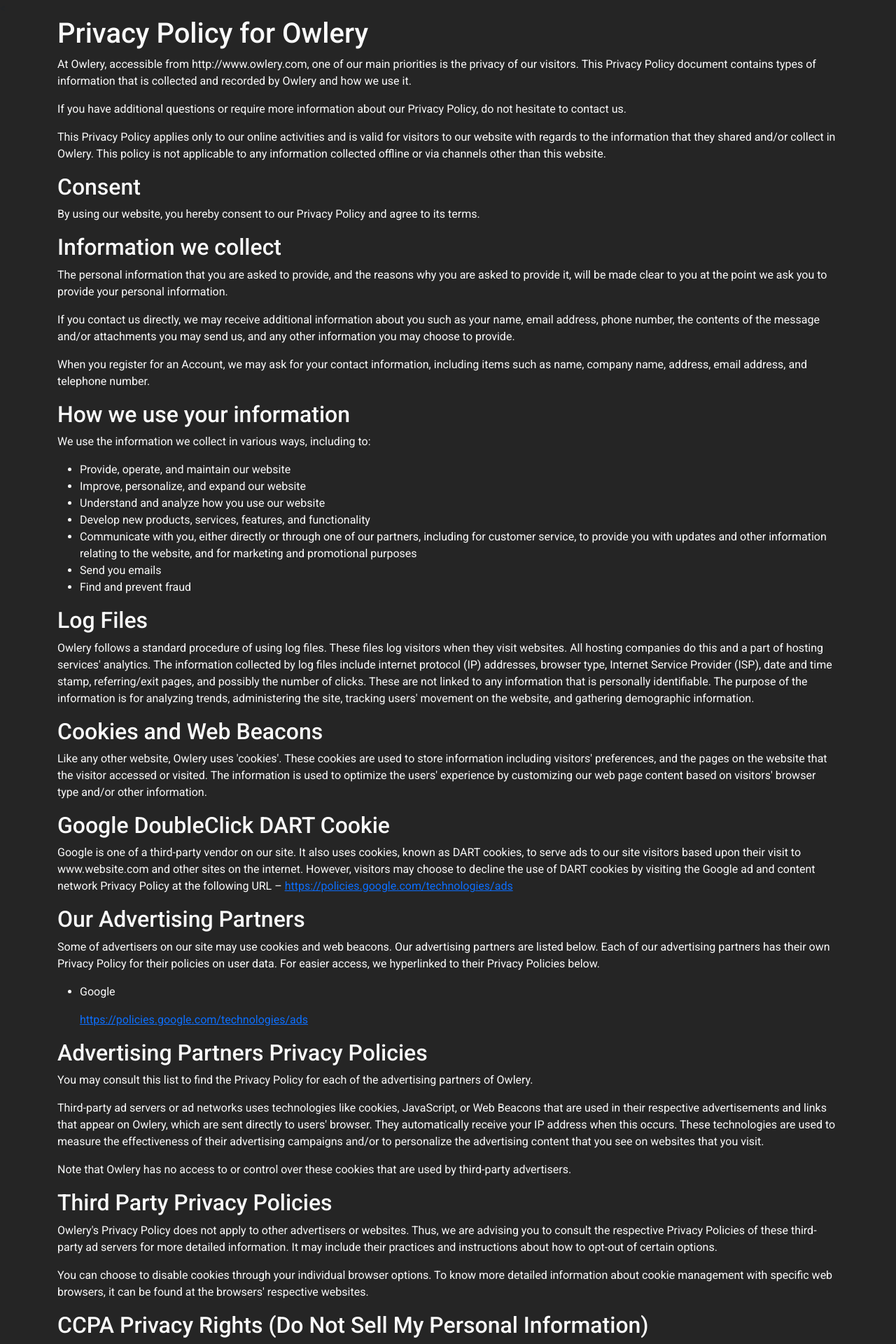
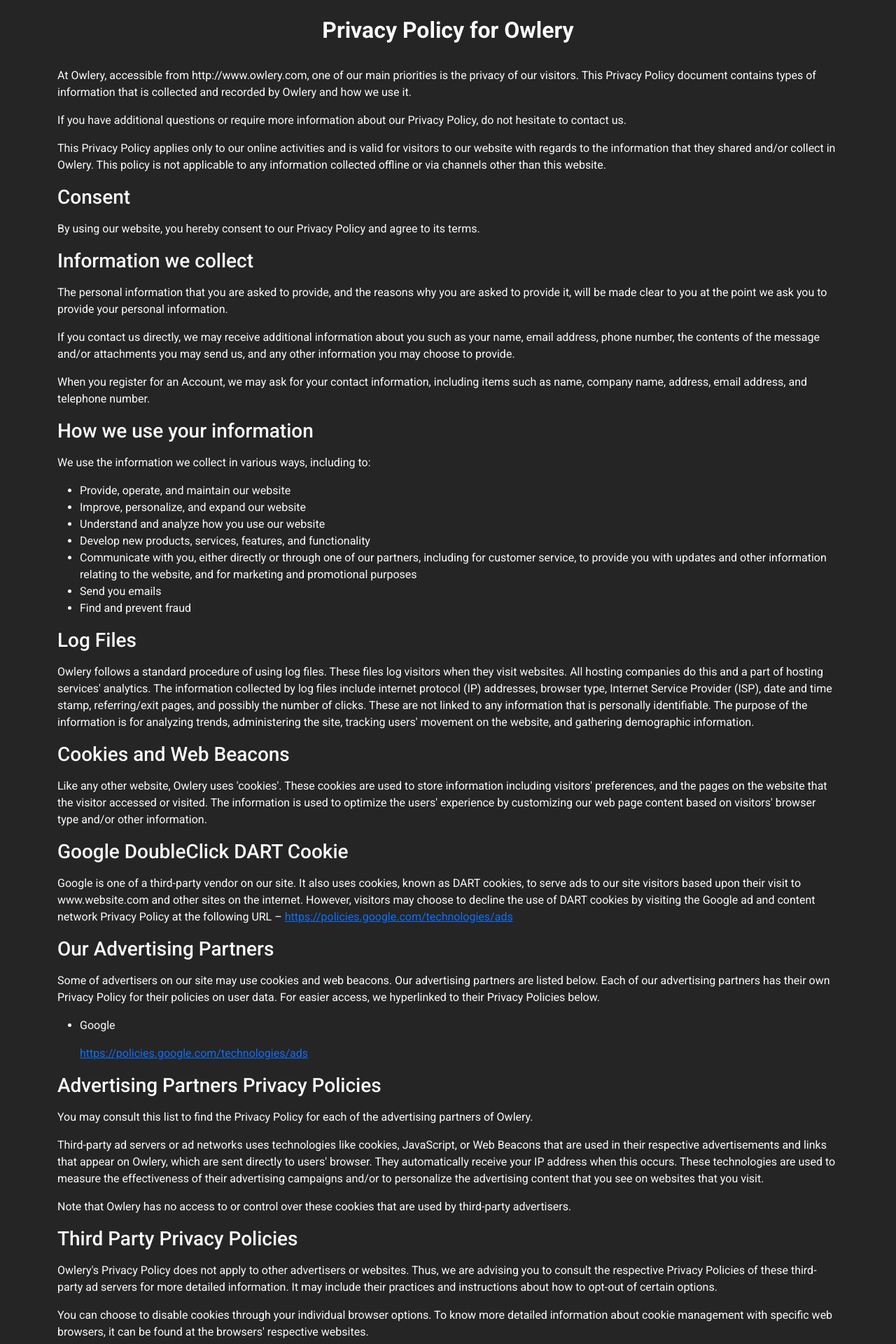
Before and after one commit to konradgoldammer/owlery, a React (Create React App) app in the folder client/: page /privacy in a window 1280 px wide. Shown: the top 1920 px of the page at 70% size. Built offline with nearby package versions, Linux system fonts and the light colour scheme.

Commit message:
Add classnames and change headings

```diff
--- a/client/src/components/Privacy.js
+++ b/client/src/components/Privacy.js
@@ -4,7 +4,9 @@
 const Privacy = () => {
   return (
     <div className="privacy-container">
-      <h1>Privacy Policy for Owlery</h1>
+      <h2 className="privacy-title">
+        <strong>Privacy Policy for Owlery</strong>
+      </h2>
 
       <p>
         At Owlery, accessible from http://www.owlery.com, one of our main
@@ -25,14 +27,14 @@
         information collected offline or via channels other than this website.
       </p>
 
-      <h2>Consent</h2>
+      <h3>Consent</h3>
 
       <p>
         By using our website, you hereby consent to our Privacy Policy and agree
         to its terms.
       </p>
 
-      <h2>Information we collect</h2>
+      <h3>Information we collect</h3>
 
       <p>
         The personal information that you are asked to provide, and the reasons
@@ -51,7 +53,7 @@
         address, and telephone number.
       </p>
 
-      <h2>How we use your information</h2>
+      <h3>How we use your information</h3>
 
       <p>We use the information we collect in various ways, including to:</p>
 
@@ -70,7 +72,7 @@
         <li>Find and prevent fraud</li>
       </ul>
 
-      <h2>Log Files</h2>
+      <h3>Log Files</h3>
 
       <p>
         Owlery follows a standard procedure of using log files. These files log
@@ -84,7 +86,7 @@
         the website, and gathering demographic information.
       </p>
 
-      <h2>Cookies and Web Beacons</h2>
+      <h3>Cookies and Web Beacons</h3>
 
       <p>
         Like any other website, Owlery uses 'cookies'. These cookies are used to
@@ -94,7 +96,7 @@
         on visitors' browser type and/or other information.
       </p>
 
-      <h2>Google DoubleClick DART Cookie</h2>
+      <h3>Google DoubleClick DART Cookie</h3>
 
       <p>
         Google is one of a third-party vendor on our site. It also uses cookies,
@@ -107,7 +109,7 @@
         </a>
       </p>
 
-      <h2>Our Advertising Partners</h2>
+      <h3>Our Advertising Partners</h3>
 
       <p>
         Some of advertisers on our site may use cookies and web beacons. Our
@@ -127,7 +129,7 @@
         </li>
       </ul>
 
-      <h2>Advertising Partners Privacy Policies</h2>
+      <h3>Advertising Partners Privacy Policies</h3>
 
       <p>
         You may consult this list to find the Privacy Policy for each of the
@@ -149,7 +151,7 @@
         used by third-party advertisers.
       </p>
 
-      <h2>Third Party Privacy Policies</h2>
+      <h3>Third Party Privacy Policies</h3>
 
       <p>
         Owlery's Privacy Policy does not apply to other advertisers or websites.
@@ -166,7 +168,7 @@
         websites.
       </p>
 
-      <h2>CCPA Privacy Rights (Do Not Sell My Personal Information)</h2>
+      <h3>CCPA Privacy Rights (Do Not Sell My Personal Information)</h3>
 
       <p>
         Under the CCPA, among other rights, California consumers have the right
@@ -190,7 +192,7 @@
         like to exercise any of these rights, please contact us.
       </p>
 
-      <h2>GDPR Data Protection Rights</h2>
+      <h3>GDPR Data Protection Rights</h3>
 
       <p>
         We would like to make sure you are fully aware of all of your data
@@ -228,7 +230,7 @@
         like to exercise any of these rights, please contact us.
       </p>
 
-      <h2>Children's Information</h2>
+      <h3>Children's Information</h3>
 
       <p>
         Another part of our priority is adding protection for children while
--- a/client/src/components/Terms.js
+++ b/client/src/components/Terms.js
@@ -5,7 +5,7 @@
 const Terms = () => {
   return (
     <div className="terms-container">
-      <h2>
+      <h2 className="terms-title">
         <strong>Terms and Conditions</strong>
       </h2>
 
```
